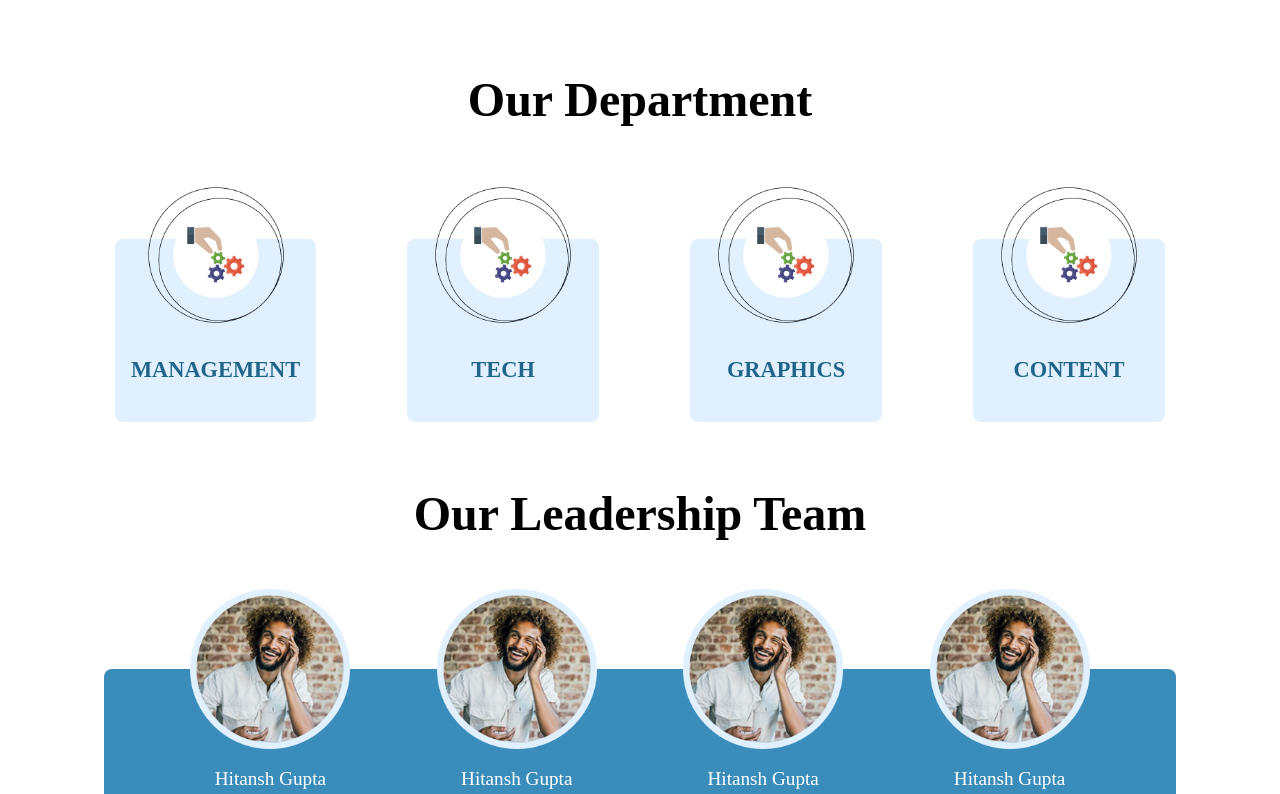
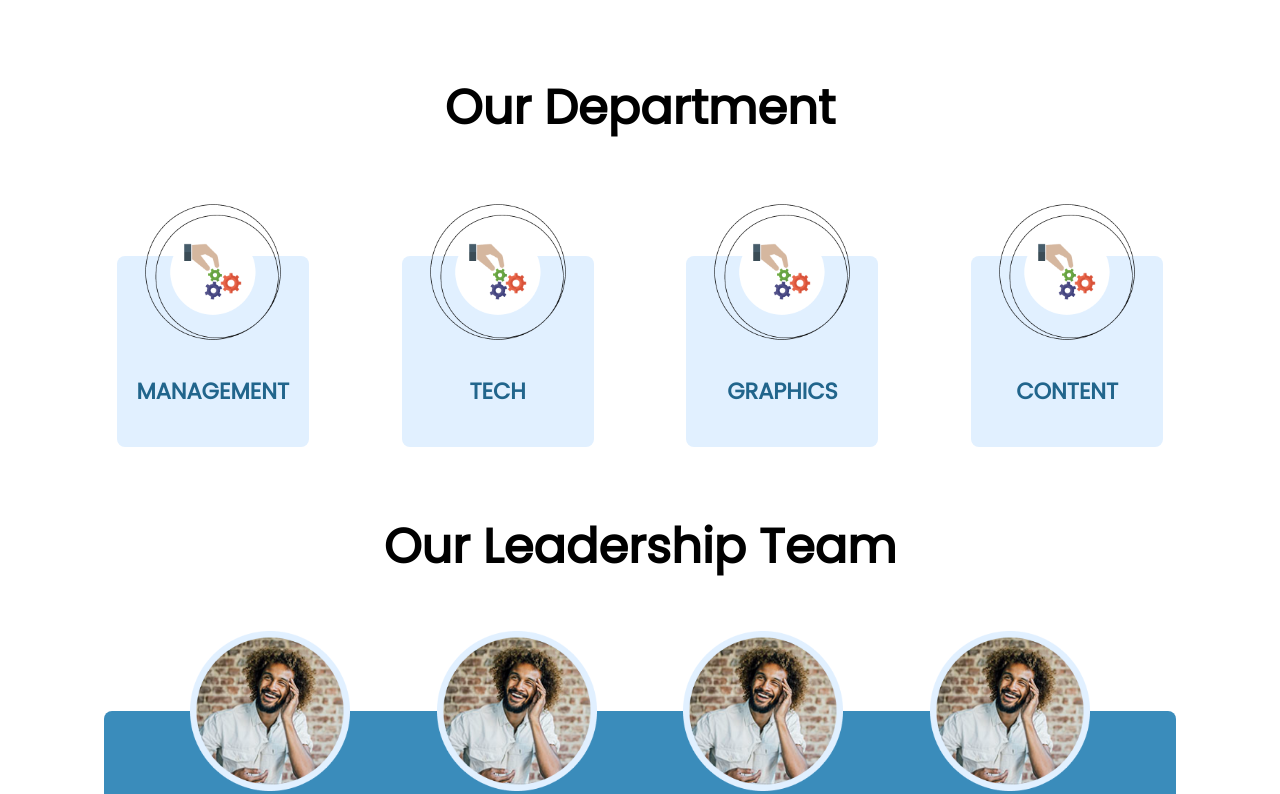
Before and after one commit to A1Kumari/ECommerce, a Next.js app in the folder official-codechef/: page / in a window 1280 px wide. Shown: the top 794 px of the page. Built offline with nearby package versions, Linux system fonts and the light colour scheme.

Commit message:
font change

```diff
--- a/official-codechef/package.json
+++ b/official-codechef/package.json
@@ -9,6 +9,7 @@
     "lint": "next lint"
   },
   "dependencies": {
+    "@next/font": "^13.2.4",
     "@types/node": "18.14.6",
     "@types/react": "18.0.28",
     "@types/react-dom": "18.0.11",
--- a/official-codechef/src/pages/index.jsx
+++ b/official-codechef/src/pages/index.jsx
@@ -1,12 +1,13 @@
 import LeadershipTeam from "@/data/leadershipTeam";
-import { Inter } from "next/font/google";
+import { Poppins } from "next/font/google";
 import Depart_Lead from "../components/Home/Depart_Lead"
 import ContactUs from "../components/Home/ContactUs";
-const inter = Inter({ subsets: ["latin"] });
+const inter = Poppins({ subsets: ["latin"],
+weight: '400' });
 
 export default function Home() {
   return (
-    <main>
+    <main className={inter.className}>
       {/* <h1 className={inter.className}>Home Page</h1> */}
       <Depart_Lead/>
       <ContactUs/>
```
Also changed, not shown: 1 other file (tests, documents, lock files or other folders).
